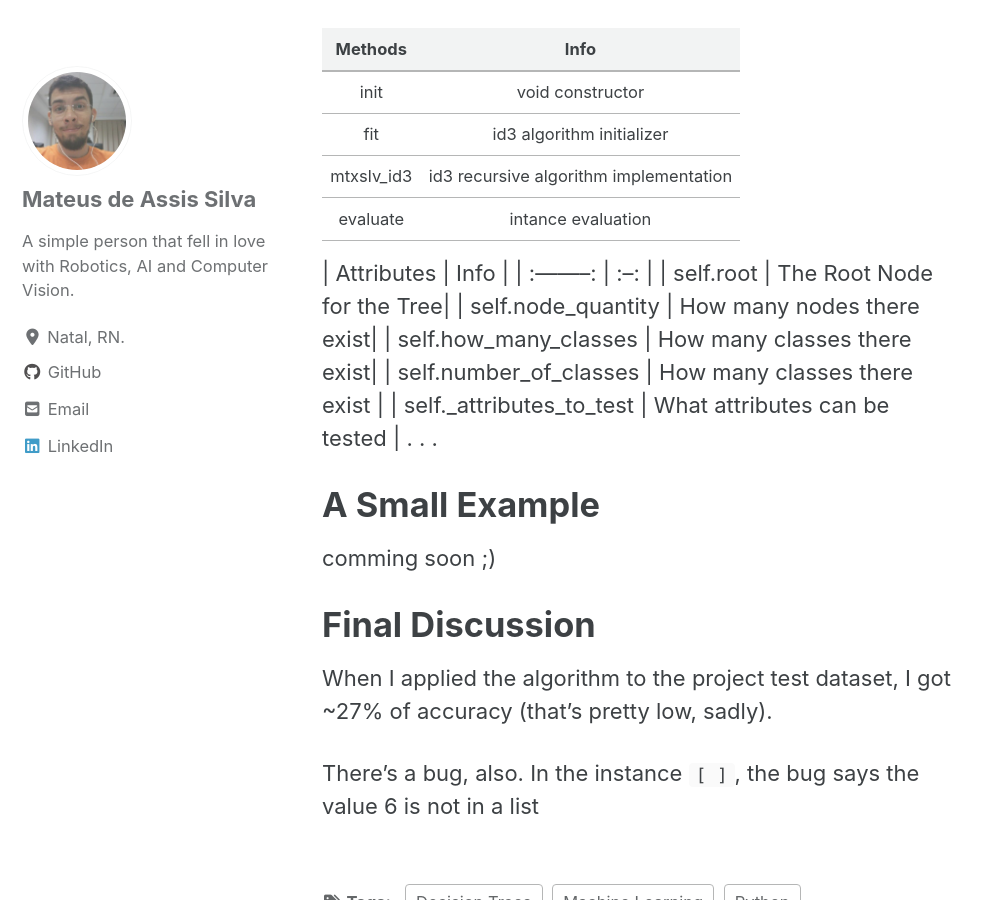
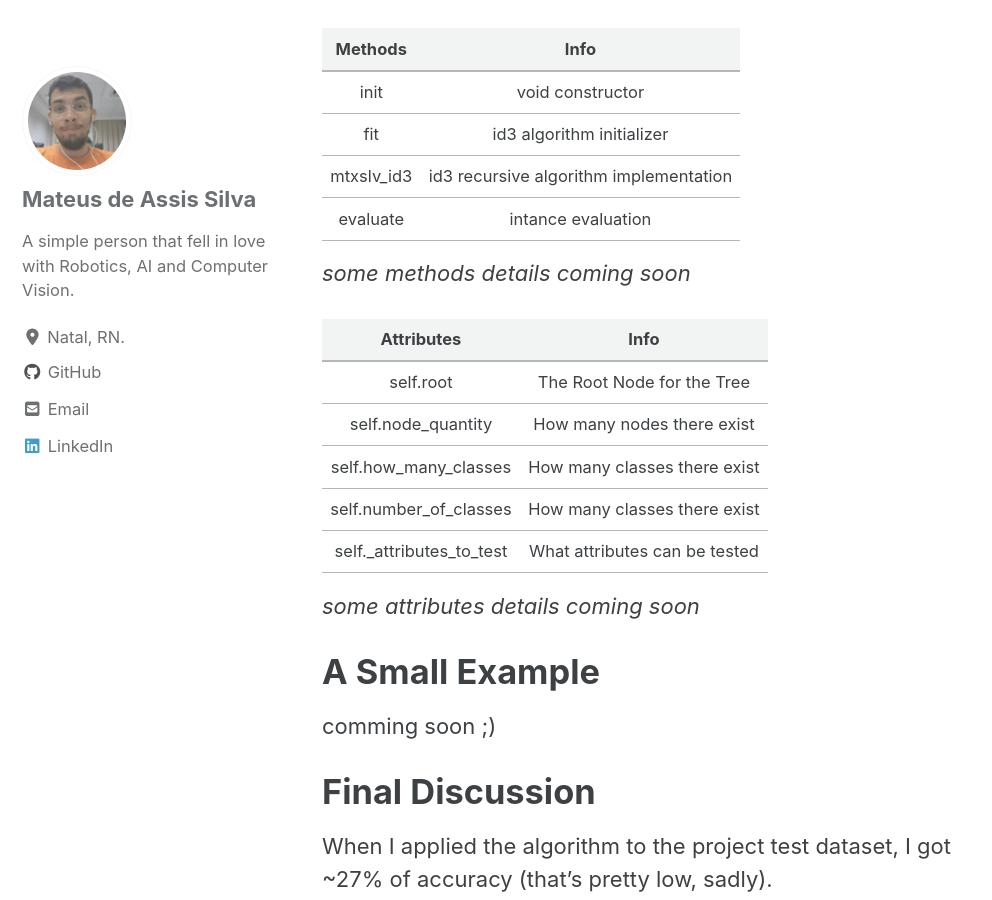
Before and after one commit to mtxslv/mtxslv.github.io, a Jekyll site: the page built from _posts/2020-05-12-id3_part_3.md, in a window 1280 px wide and 900 px high, scrolled down 5084 px. Shown: the whole window, without its empty margins (0-992 px from the left). Built offline with Jekyll 4.4.1, drawn with Linux system fonts in a browser that asks for light colours; cached includes are drawn as plain includes; nearby versions of some CDN libraries.

Commit message:
table fixing

```diff
--- a/_posts/2020-05-12-id3_part_3.md
+++ b/_posts/2020-05-12-id3_part_3.md
@@ -82,6 +82,8 @@ The class has four methods and five attributes. A brief information about each o
 | mtxslv_id3 | id3 recursive algorithm implementation |
 | evaluate | intance evaluation |
 
+_some methods details coming soon_
+
 | Attributes | Info |
 | :--------: | :--: |
 | self.root | The Root Node for the Tree|
@@ -89,9 +91,8 @@ The class has four methods and five attributes. A brief information about each o
 | self.how_many_classes | How many classes there exist|
 | self.number_of_classes | How many classes there exist     |
 | self._attributes_to_test | What attributes can be tested |
-.
-.
-.
+
+_some attributes details coming soon_
 
 # A Small Example
 
```
